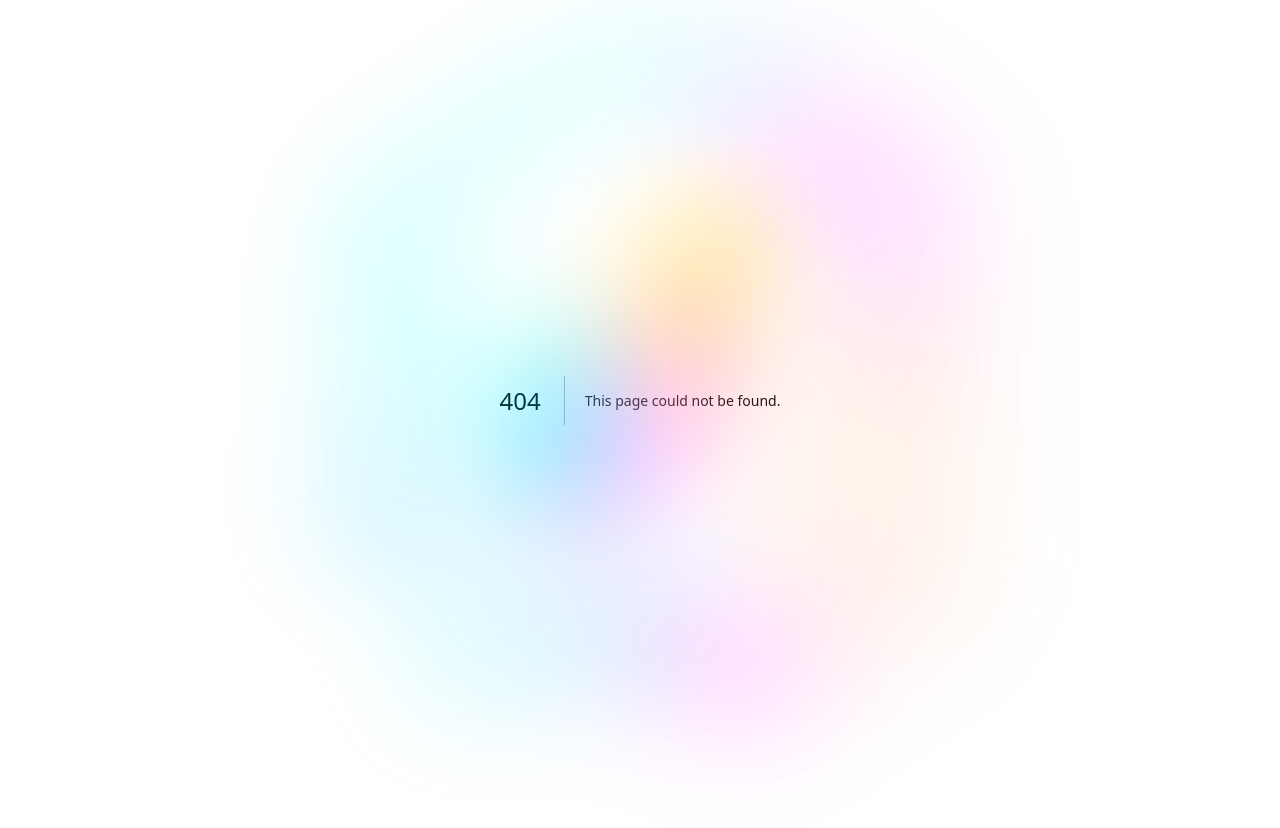
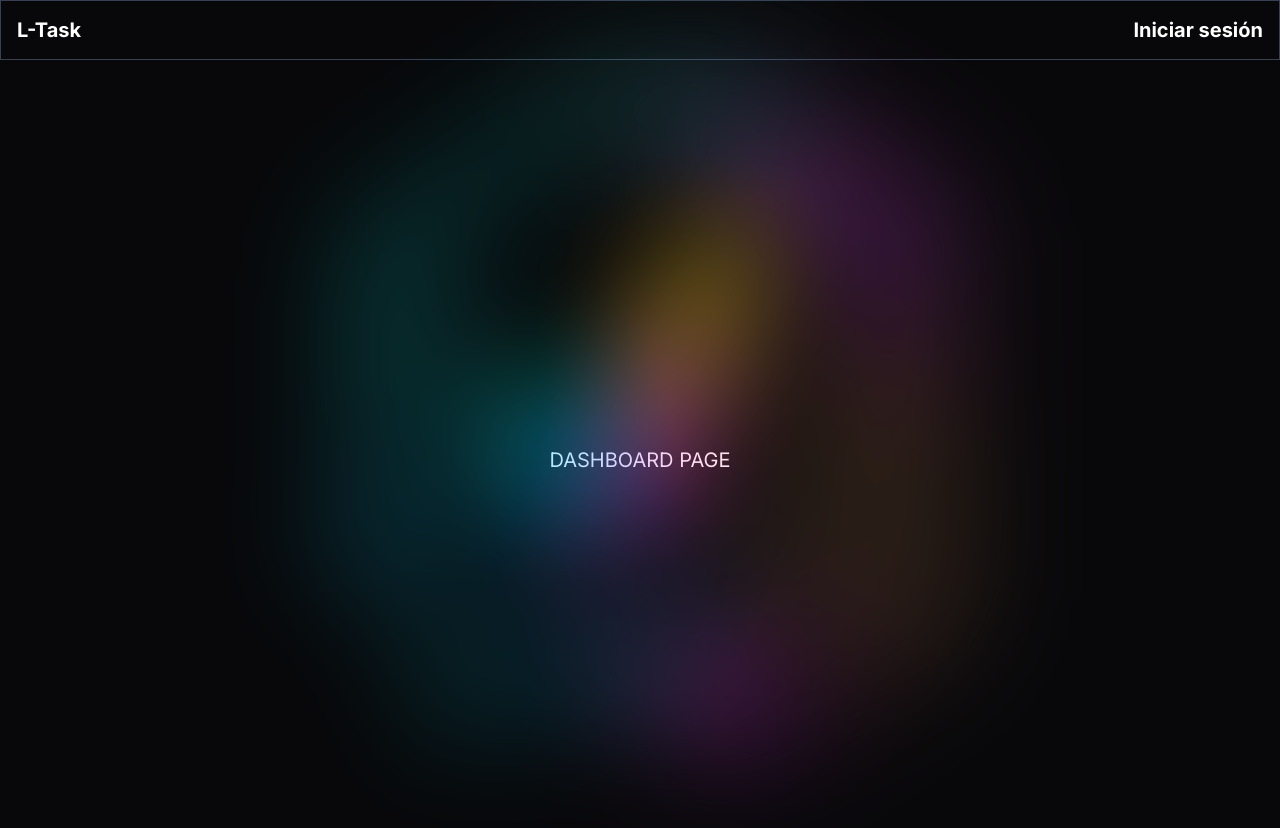
Before and after one commit to brionescj/l-task, a Next.js app: page /dashboard in a window 1280 px wide. Before the commit this address had no page. Shown: the top 828 px of the page. Built offline with nearby package versions, Linux system fonts and the light colour scheme.

Commit message:
feat: :sparkles: Basic dashboard page and navbar

```diff
--- /dev/null
+++ b/src/app/dashboard/page.tsx
@@ -0,0 +1,7 @@
+export default function DashboardPage() {
+  return (
+    <div className="flex min-h-screen w-full justify-center items-center">
+      <h1 className="text-white text-xl">DASHBOARD PAGE</h1>
+    </div>
+  );
+}
--- a/src/app/layout.tsx
+++ b/src/app/layout.tsx
@@ -2,6 +2,7 @@ import type { Metadata } from "next";
 import { Geist, Geist_Mono, Inter } from "next/font/google";
 import "./globals.css";
 import Image from "next/image";
+import { Navbar } from "@/components/navbar";
 import { cn } from "@/lib/utils";
 
 const inter = Inter({ subsets: ["latin"], variable: "--font-sans" });
@@ -47,6 +48,7 @@ export default function RootLayout({
           height={500}
           className="pointer-events-none absolute left-1/2 top-1/2 z-0 h-220 w-220 -translate-x-1/2 -translate-y-1/2 object-contain opacity-70 blur-[60px] saturate-150 brightness-110"
         />
+        <Navbar />
         {children}
       </body>
     </html>
--- /dev/null
+++ b/src/components/navbar.tsx
@@ -0,0 +1,14 @@
+import Link from "next/link";
+
+export const Navbar = () => {
+  return (
+    <div className="flex justify-between items-center px-4 h-15 border border-gray-700">
+      <Link className="font-bold text-xl text-white" href="/">
+        L-Task
+      </Link>
+      <Link className="font-bold text-xl text-white" href="/signin">
+        Iniciar sesión
+      </Link>
+    </div>
+  );
+};
```
